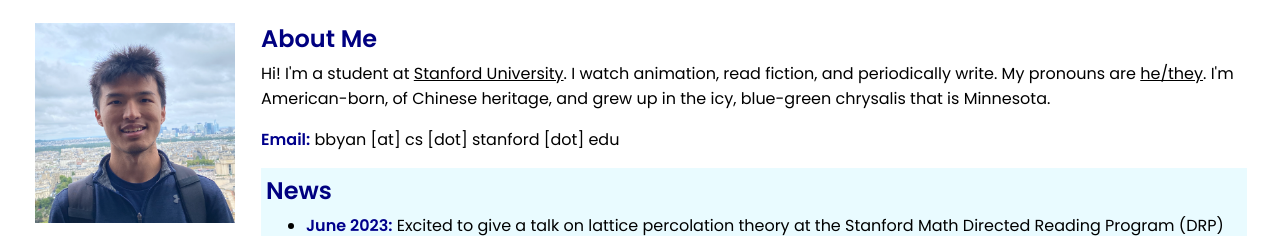
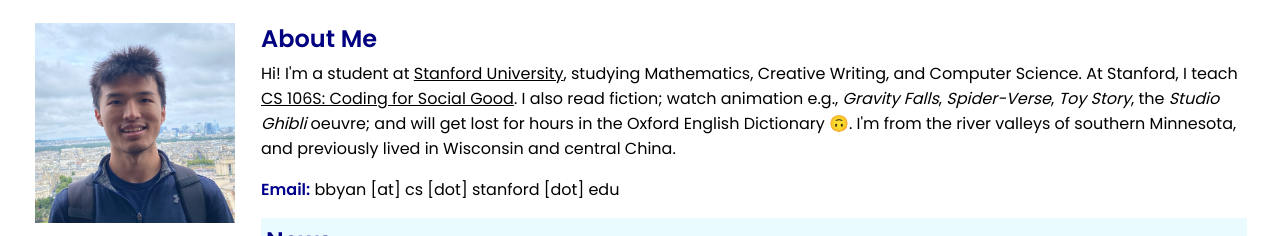
Before and after one commit to yanbenjamin/yanbenjamin.github.io, a plain HTML site: page index.html in a window 1280 px wide. Shown: the part 63-299 px from the top of the page. Drawn offline with Linux system fonts and the light colour scheme; some icons are missing.

Commit message:
changed intro

```diff
--- a/index.html
+++ b/index.html
@@ -55,7 +55,7 @@
         <div style = "margin-left: 20px">
 
         <h2 style = "color: navy; margin-bottom: 5px">About Me</h2>
-        <p style = "margin-top: 0px">Hi! I'm a student at <u>Stanford University</u>. I watch animation, read fiction, and periodically write. My pronouns are <u>he/they</u>. I'm American-born, of Chinese heritage, and grew up in the icy, blue-green chrysalis that is Minnesota.</p>
+        <p style = "margin-top: 0px">Hi! I'm a student at <u>Stanford University</u>, studying Mathematics, Creative Writing, and Computer Science. At Stanford, I teach <u>CS 106S: Coding for Social Good</u>. I also read fiction; watch animation e.g., <em>Gravity Falls</em>, <em>Spider-Verse</em>, <em>Toy Story</em>, the <em>Studio Ghibli</em> oeuvre; and will get lost for hours in the Oxford English Dictionary &#128579;. I'm from the river valleys of southern Minnesota, and previously lived in Wisconsin and central China.</p>
 
         <p><b style = "color: darkblue">Email:</b> bbyan [at] cs [dot] stanford [dot] edu</p>
 
```
